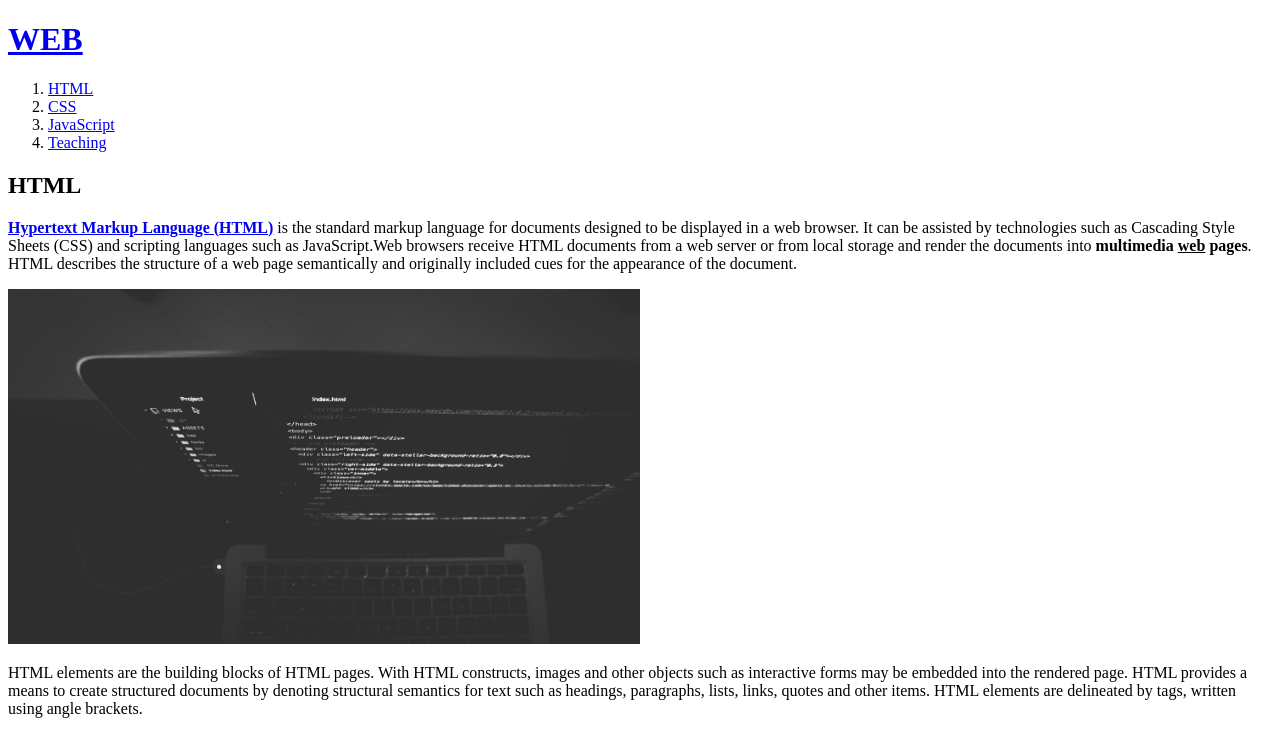
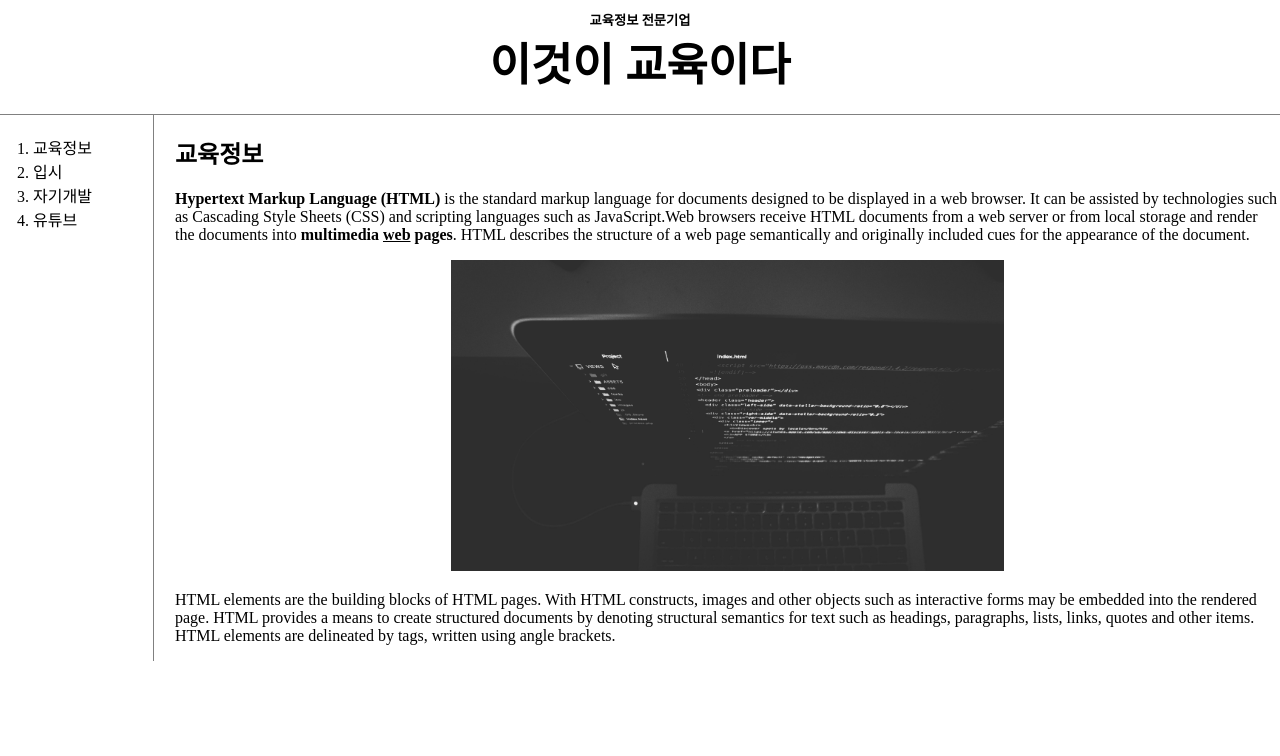
Before and after one commit to danielkwak81/edu, a plain HTML site: page 1.html in a window 1280 px wide. Drawn offline with Linux system fonts and the light colour scheme.

Commit message:
third version

```diff
--- a/1.html
+++ b/1.html
@@ -2,8 +2,9 @@
 <html> <!-- 최고위층 테크-->
 <head>
   <!-- 본문을 설명 -->
-  <title>WEB1 - HTML</title>
+  <title>EDU - HTML</title>
   <meta charset='utf-8'>
+  <link rel="stylesheet" href="style.css">
   <!-- Global site tag (gtag.js) - Google Analytics -->
   <script async src="https://www.googletagmanager.com/gtag/js?id=UA-156269513-1"></script>
   <script>
@@ -16,12 +17,14 @@
 </head>
 <body>
   <!-- 아래부터 본문 -->
-  <h1><a href='index.html'>WEB</a></h1>
+  <h5> 교육정보 전문기업</h5>
+  <h1><a href='index.html'>이것이 교육이다</a></h1>
+  <div id="grid">
     <ol>
-    <li><a href='1.html'>HTML</a></li>
-    <li><a href='2.html'>CSS</a></li>
-    <li><a href='3.html'>JavaScript</a></li>
-    <li><a href='HongganLab.html'>Teaching</a></li>
+      <li><a href='1.html'>교육정보</a></li>
+      <li><a href='2.html'>입시</a></li>
+      <li><a href='3.html'>자기개발</a></li>
+      <li><a href='HongganLab.html'>유튜브</a></li>
     </ol>
 
     <!-- # 부모 ul 테그는 반드시 자식 li 테그를 갖는다.(반대도 동일)
@@ -29,8 +32,8 @@
     # l=list, ol=ordered list, ul=unodered list
     # table은 3대가 가치 다님: table, tr, td>
     -->
-
-  <h2>HTML</h2> <!-- UTF-8형식 -->
+    <div id="article">
+      <h2>교육정보</h2> <!-- UTF-8형식 -->
       <p><strong><a href='https://html.spec.whatwg.org/multipage/' target="_blank" title="html5 specification">
         Hypertext Markup Language (HTML)</a></strong> is the standard markup language for documents
         designed to be displayed in a web browser. It can be assisted by technologies such as Cascading
@@ -38,7 +41,7 @@
         from a web server or from local storage and render the documents into <strong>multimedia <u>web</u>
         pages</strong>. HTML describes the structure of a web page semantically and originally included
         cues for the appearance of the document.
-  </p><img src="coding.jpg" width="50%" align="center" alt='coding' >
+      </p><img src="coding.jpg" width="50%" class="center" alt='coding'  >
       <p style="margin-top:20px;">
         HTML elements are the building blocks of HTML pages. With HTML constructs, images and other
         objects such as interactive forms may be embedded into the rendered page.
@@ -46,5 +49,7 @@
         text such as headings, paragraphs, lists, links, quotes and other items. HTML elements are
         delineated by tags, written using angle brackets.
       </p>
+    </div>
+  </div>
 </body>
 </html>
--- /dev/null
+++ b/style.css
@@ -0,0 +1,59 @@
+body {
+  margin:0;
+}
+a {
+  color:black;
+  text-decoration: none;
+}
+h1 {
+  font-size:45px;
+  text-align:center;
+  border-bottom: 1px solid gray;
+  margin:0;
+  padding: 20px;
+  padding-top:0px;
+}
+h5 {
+  text-align: center;
+  margin:0;
+  padding-top:10px;
+}
+ol {/*ol테크는 block 테그임*/
+  border-right: 1px solid gray;
+  width:100px;
+  margin:0;
+  padding:20px;
+}
+#grid{
+  display: grid;
+  grid-template-columns: 150px 1fr;
+}
+#grid ol {
+  padding-left:33px;
+}
+#grid #article{
+  padding-left:25px;
+}
+@media(max-width:800px){
+  #grid{
+    display: block;
+  }
+  ol {
+    border-right:none;
+  }
+  h1 {
+    border-bottom: none;
+  }
+}
+img {
+  display: block;
+  margin-left: auto;
+  margin-right: auto;
+  width: 50%;
+}
+/*
+선택자는 우선순위가 있다. id선택자> class 선택자 > 테그 선택자, 동일한 선택자에서는
+   나중에 적은 선택자가 우선하다. id선택자는 딱 한번만 써야 함(중복금지) = 구체적인 것이 우선한다
+   style 안에는 css 문법임을 나타냄, (;)구분자, .saw: 클래스가 saw인 테그-->
+ <!-- Global site tag (gtag.js) - Google Analytics -->
+*/
```
Also changed, not shown: 2.html (+22 -10 lines), 3.html (+13 -8 lines), HongganLab.html (+13 -9 lines), index.html (+13 -10 lines). Lines whose indentation alone changed are shown as unchanged.
